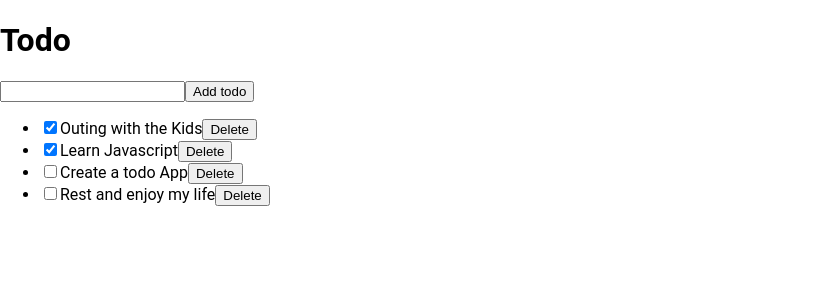
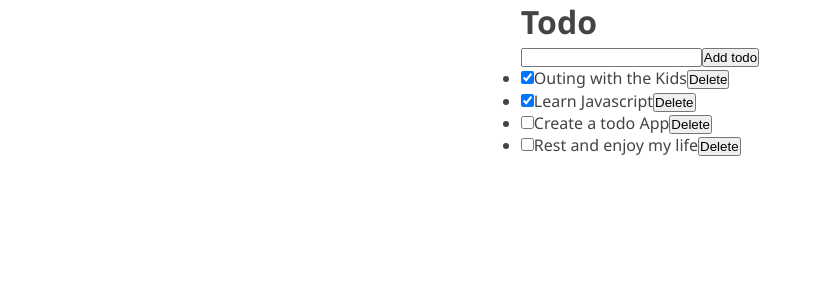
Before and after one commit to holuwateemeeleyin/Todo-app, a React (Create React App) app: page / in a window 1280 px wide. Shown: the top 300 px of the page, without its empty margins (0-822 px from the left). Built offline with nearby package versions, Linux system fonts and the light colour scheme.

Commit message:
imported style

```diff
--- a/src/App.js
+++ b/src/App.js
@@ -2,10 +2,11 @@ import React from 'react'
 import { Routes, Route } from 'react-router-dom'
 import NotFound from './Component/notFound'
 import TodoHomeContainer from './Component/TodoContainer/TodoHomeContainer'
+import './App.css'
 
 const App = () => {
   return (
-    <div className='app__container'>
+    <div className='app_container'>
       <Routes>
         <Route exact path='/' element={<TodoHomeContainer />} />
       </Routes>
```
